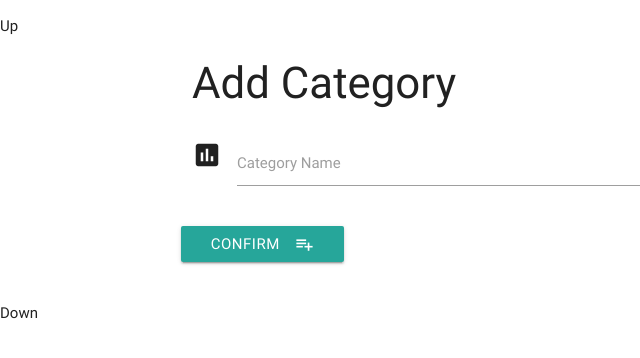
After one commit to Dom-888/Data-Centric-Mini-Project, a Flask app: page /add_category in a window 1280 px wide. The commit adds this page. Shown: the top 358 px of the page, without its empty margins (0-640 px from the left). Run offline with Flask 2, Linux system fonts and the light colour scheme; some libraries are stand-ins or nearby versions.

Commit message:
Add add_category function

```diff
--- a/app.py
+++ b/app.py
@@ -82,6 +82,17 @@ def delete_category(category_id):
     return redirect(url_for('get_categories'))
 
 
+@app.route('/insert_category', methods=['POST'])
+def insert_category():
+    category_doc = {'category_name': request.form.get('category_name')}
+    mongo.db.categories.insert(category_doc)
+    return redirect(url_for('get_categories'))
+
+@app.route('/add_category')
+def add_category():
+    return render_template('addcategory.html')
+
+
 if __name__ == '__main__':
     app.run(host=os.getenv("IP", "0.0.0.0"),
     port=int(os.getenv("PORT", "5000")), debug=True)
--- /dev/null
+++ b/templates/addcategory.html
@@ -0,0 +1,24 @@
+{% extends 'base.html' %} {% block content %}
+
+<h3>Add Category</h3>
+<!-- Select element -->
+<div class="row">
+	<form action="{{ url_for('insert_category') }}" method="POST" class="col s12">
+		<div class="row">
+			<div class="input-field col s12">
+				<i class="material-icons prefix">poll</i>
+                <input id="category_name" name="category_name" type="text" class="validate">
+                <label for="category_name">Category Name</label>
+			</div>
+		</div>
+		<div class="row">
+			<button class="btn waves-effect waves-light" type="submit" name="action">Confirm
+            <i class="material-icons right">playlist_add</i>
+        </button>
+		</div>
+	</form>
+</div>
+
+
+
+{% endblock %}
```
Also changed, not shown: templates/categories.html (+9 -2 lines).
